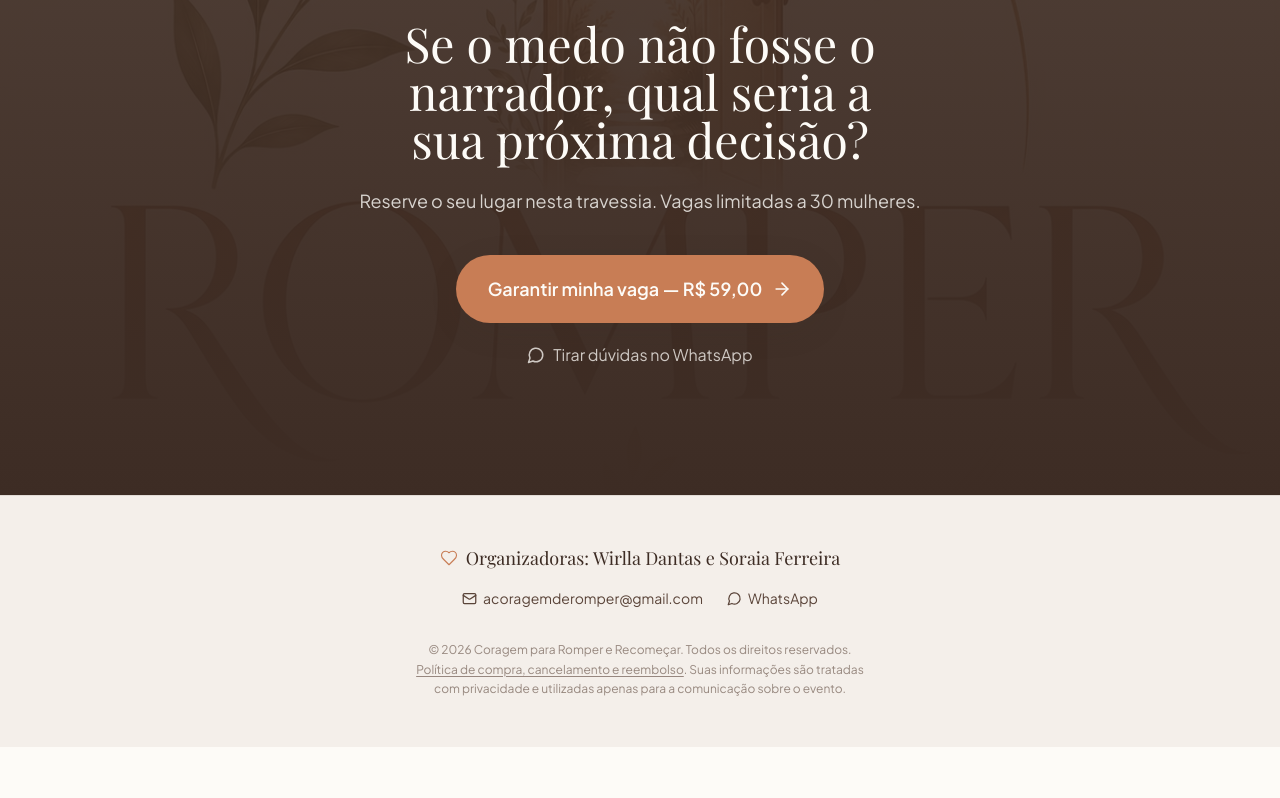
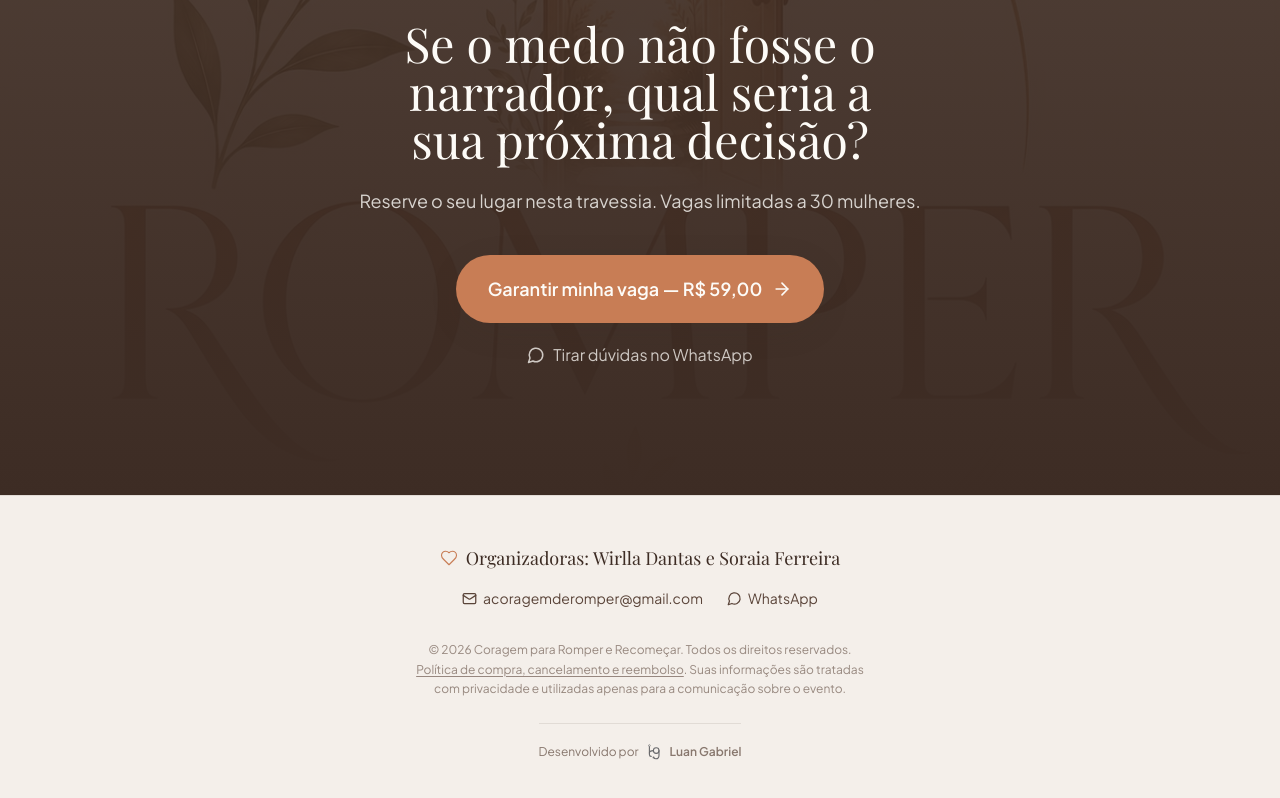
Before and after one commit to LuanGabrielDEV/acoragemderomper, a React (Vite) app: page / in a window 1280 px wide. Shown: the part 7693-8491 px from the top of the page. Before the commit the page ends 8440 px from the top, so only its background shows below. Built offline with nearby package versions, Linux system fonts and the light colour scheme; a web font is replaced by a local one.

Commit message:
Rodapé: crédito do desenvolvedor com logo e link do portfólio
Co-Authored-By: Claude Opus 5.5 <noreply@anthropic.com>
Claude-Session: https://claude.ai/code/session_01URgwujqo8hg2KC6FKSh8tn

```diff
--- a/src/sections/Footer.tsx
+++ b/src/sections/Footer.tsx
@@ -3,7 +3,7 @@ import { eventConfig } from '@/data/eventConfig';
 
 export function Footer() {
   return (
-    <footer className="bg-sand border-t border-coffee/10 py-12">
+    <footer className="bg-sand border-t border-coffee/10 pt-12 pb-28 sm:pb-12">
       <div className="mx-auto max-w-3xl px-5 sm:px-8">
         <div className="flex flex-col items-center text-center gap-4">
           <div className="flex items-center gap-2 text-terracota">
@@ -36,6 +36,25 @@ export function Footer() {
             .
             Suas informações são tratadas com privacidade e utilizadas apenas para a comunicação sobre o evento.
           </p>
+
+          {/* Crédito do desenvolvedor */}
+          <a
+            href="https://portfolio-lg-sooty.vercel.app/"
+            target="_blank"
+            rel="noopener noreferrer"
+            className="group mt-2 inline-flex items-center gap-2 border-t border-coffee/10 pt-5 text-xs text-coffee-soft/70 transition-colors hover:text-coffee"
+          >
+            <span>Desenvolvido por</span>
+            <img
+              src="/images/lg-simbolo.svg"
+              alt=""
+              aria-hidden="true"
+              width="16"
+              height="17"
+              className="h-4 w-auto opacity-60 transition-opacity group-hover:opacity-100"
+            />
+            <span className="font-semibold">Luan Gabriel</span>
+          </a>
         </div>
       </div>
     </footer>
```
Also changed, not shown: public/images/lg-simbolo.svg (added).
